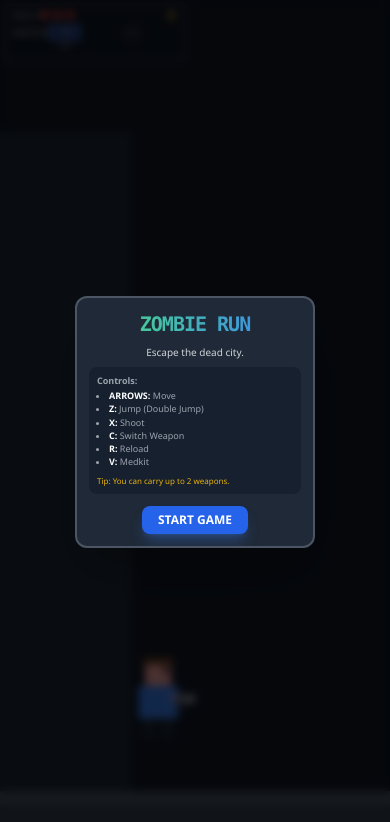
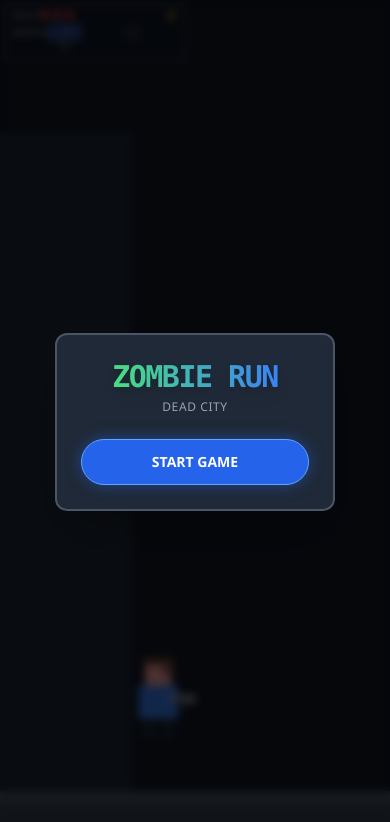
Before and after one commit to Disaster955/Zombie-Game, a React (Vite) app: page / in a window 390 px wide. Shown: the top 822 px of the page. Built offline with nearby package versions, Linux system fonts and the light colour scheme.

Commit message:
fix: Streamline UI overlay for mobile landscape
Simplifies the UI overlay's container styling and content presentation to better fit mobile landscape viewports, removing redundant elements and enhancing focus on game actions.

```diff
--- a/components/UIOverlay.tsx
+++ b/components/UIOverlay.tsx
@@ -14,34 +14,23 @@ const UIOverlay: React.FC<UIOverlayProps> = ({ status, score, onStart, onRestart
 
   return (
     <div className="absolute inset-0 flex items-center justify-center bg-black/70 backdrop-blur-sm z-50 p-4">
-      {/* Ultra compact container for mobile */}
-      <div className="bg-gray-800 border-2 border-gray-600 p-3 md:p-8 rounded-xl max-w-[240px] md:max-w-md w-full text-center shadow-2xl overflow-y-auto max-h-[95vh]">
+      {/* Container simplified for mobile landscape - centered and minimal */}
+      <div className="bg-gray-800 border-2 border-gray-600 p-6 rounded-xl max-w-[280px] md:max-w-md w-full text-center shadow-2xl flex flex-col items-center justify-center gap-4">
 
         {status === GameStatus.MENU && (
           <>
-            <h1 className="text-xl md:text-5xl font-extrabold text-transparent bg-clip-text bg-gradient-to-r from-green-400 to-blue-500 mb-2 md:mb-4 font-mono tracking-tighter">
+            <div className="mb-2">
+              <h1 className="text-3xl md:text-5xl font-extrabold text-transparent bg-clip-text bg-gradient-to-r from-green-400 to-blue-500 font-mono tracking-tighter filter drop-shadow-lg">
                 ZOMBIE RUN
               </h1>
-            <p className="text-gray-300 mb-2 text-[10px] md:text-lg leading-tight">
-              Escape the dead city. <br/>
-            </p>
-            <div className="text-[9px] md:text-sm text-gray-400 mb-3 md:mb-6 bg-gray-900/50 p-2 md:p-3 rounded-lg text-left leading-tight">
-              <p className="mb-1"><strong>Controls:</strong></p>
-              <ul className="list-disc pl-3 space-y-0.5 md:space-y-1">
-                <li><span className="text-white font-bold">ARROWS:</span> Move</li>
-                <li><span className="text-white font-bold">Z:</span> Jump (Double Jump)</li>
-                <li><span className="text-white font-bold">X:</span> Shoot</li>
-                <li><span className="text-white font-bold">C:</span> Switch Weapon</li>
-                <li><span className="text-white font-bold">R:</span> Reload</li>
-                <li><span className="text-white font-bold">V:</span> Medkit</li>
-              </ul>
-              <p className="mt-2 text-yellow-500 text-[8px] md:text-[10px]">
-                Tip: You can carry up to 2 weapons.
+              <p className="text-gray-400 text-xs md:text-lg mt-1 tracking-wider uppercase">
+                Dead City
               </p>
             </div>
+
             <button
               onClick={onStart}
-              className="px-4 py-1.5 md:px-6 md:py-3 bg-blue-600 hover:bg-blue-500 text-white font-bold rounded-lg text-xs md:text-lg transition-transform hover:scale-105 shadow-lg shadow-blue-500/30"
+              className="px-8 py-3 bg-blue-600 hover:bg-blue-500 text-white font-bold rounded-full text-sm md:text-lg transition-all hover:scale-105 shadow-[0_0_15px_rgba(37,99,235,0.5)] border border-blue-400 w-full"
             >
               START GAME
             </button>
@@ -50,29 +39,31 @@ const UIOverlay: React.FC<UIOverlayProps> = ({ status, score, onStart, onRestart
 
         {status === GameStatus.PAUSED && (
           <>
-            <h1 className="text-2xl md:text-5xl font-black text-white mb-3 md:mb-6 tracking-widest uppercase">PAUSED</h1>
+            <h1 className="text-3xl md:text-5xl font-black text-white mb-2 tracking-widest uppercase">PAUSED</h1>
+            <div className="flex flex-col gap-3 w-full">
               <button
                 onClick={onResume}
-              className="w-full px-4 py-1.5 md:px-6 md:py-3 bg-blue-600 hover:bg-blue-500 text-white font-bold rounded-lg text-xs md:text-lg mb-2 md:mb-4 transition-transform hover:scale-105 shadow-lg shadow-blue-500/30"
+                className="w-full px-6 py-2 bg-blue-600 hover:bg-blue-500 text-white font-bold rounded-lg text-sm md:text-lg shadow-lg"
               >
                 RESUME
               </button>
               <button
                 onClick={onRestart}
-              className="w-full px-4 py-1.5 md:px-6 md:py-3 bg-gray-700 hover:bg-gray-600 text-gray-300 font-bold rounded-lg text-xs md:text-lg transition-transform hover:scale-105"
+                className="w-full px-6 py-2 bg-gray-700 hover:bg-gray-600 text-gray-300 font-bold rounded-lg text-sm md:text-lg"
               >
                 RESTART
               </button>
+            </div>
           </>
         )}
 
         {status === GameStatus.GAME_OVER && (
           <>
-            <h1 className="text-2xl md:text-5xl font-black text-red-600 mb-2 md:mb-4 tracking-widest uppercase">YOU DIED</h1>
-            <p className="text-gray-400 mb-3 md:mb-6 text-sm md:text-lg">Score: <span className="text-white font-bold">{score}</span></p>
+            <h1 className="text-3xl md:text-5xl font-black text-red-600 mb-2 tracking-widest uppercase">YOU DIED</h1>
+            <p className="text-gray-400 mb-4 text-lg">Score: <span className="text-white font-bold">{score}</span></p>
             <button
               onClick={onRestart}
-              className="px-5 py-1.5 md:px-8 md:py-3 bg-red-600 hover:bg-red-500 text-white font-bold rounded-lg text-xs md:text-lg transition-transform hover:scale-105 shadow-lg shadow-red-500/30"
+              className="w-full px-8 py-3 bg-red-600 hover:bg-red-500 text-white font-bold rounded-full text-sm md:text-lg transition-transform hover:scale-105 shadow-[0_0_15px_rgba(220,38,38,0.5)]"
             >
               TRY AGAIN
             </button>
@@ -81,12 +72,12 @@ const UIOverlay: React.FC<UIOverlayProps> = ({ status, score, onStart, onRestart
 
         {status === GameStatus.VICTORY && (
           <>
-            <h1 className="text-2xl md:text-5xl font-black text-yellow-400 mb-2 md:mb-4 tracking-widest uppercase">SURVIVED!</h1>
-            <p className="text-gray-300 mb-3 md:mb-6 text-[10px] md:text-sm">Safe zone reached.</p>
-            <p className="text-gray-400 mb-4 md:mb-8 text-sm md:text-lg">Score: <span className="text-white font-bold">{score}</span></p>
+            <h1 className="text-3xl md:text-5xl font-black text-yellow-400 mb-2 tracking-widest uppercase">SURVIVED!</h1>
+            <p className="text-gray-300 mb-4 text-xs">Safe zone reached.</p>
+            <p className="text-gray-400 mb-4 text-lg">Score: <span className="text-white font-bold">{score}</span></p>
             <button
               onClick={onRestart}
-              className="px-5 py-1.5 md:px-8 md:py-3 bg-yellow-500 hover:bg-yellow-400 text-black font-bold rounded-lg text-xs md:text-lg transition-transform hover:scale-105"
+              className="w-full px-8 py-3 bg-yellow-500 hover:bg-yellow-400 text-black font-bold rounded-full text-sm md:text-lg transition-transform hover:scale-105 shadow-[0_0_15px_rgba(234,179,8,0.5)]"
             >
               PLAY AGAIN
             </button>
```
Lines whose indentation alone changed are shown as unchanged.
